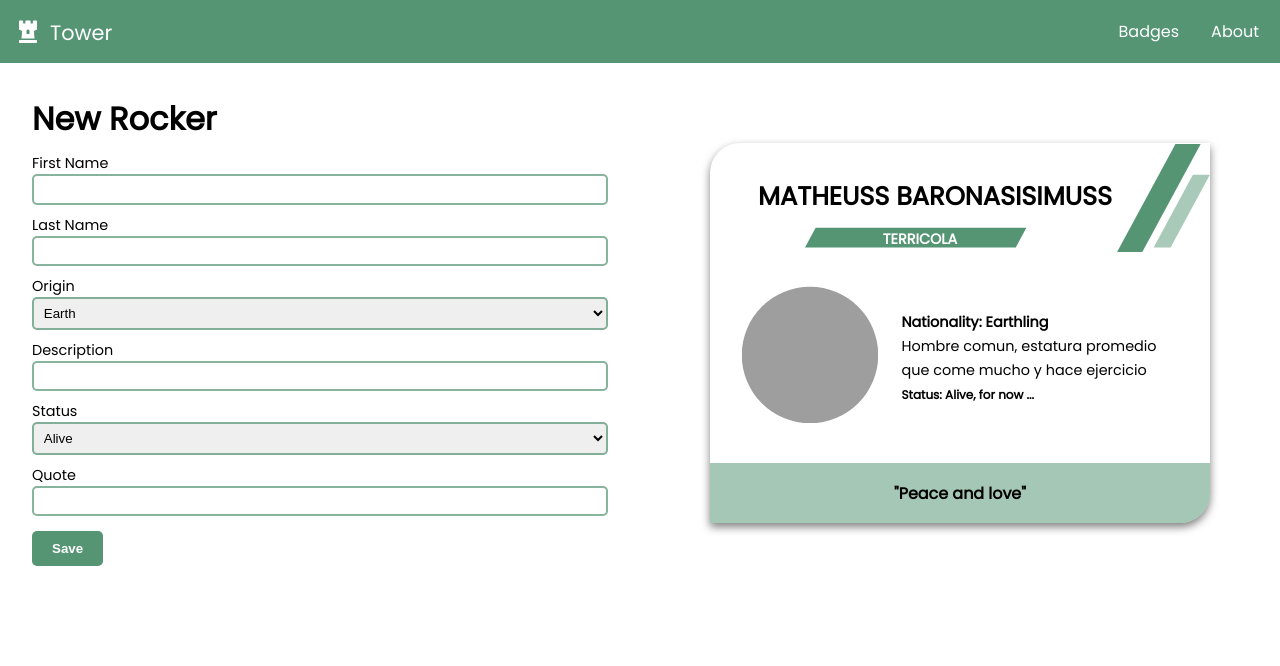
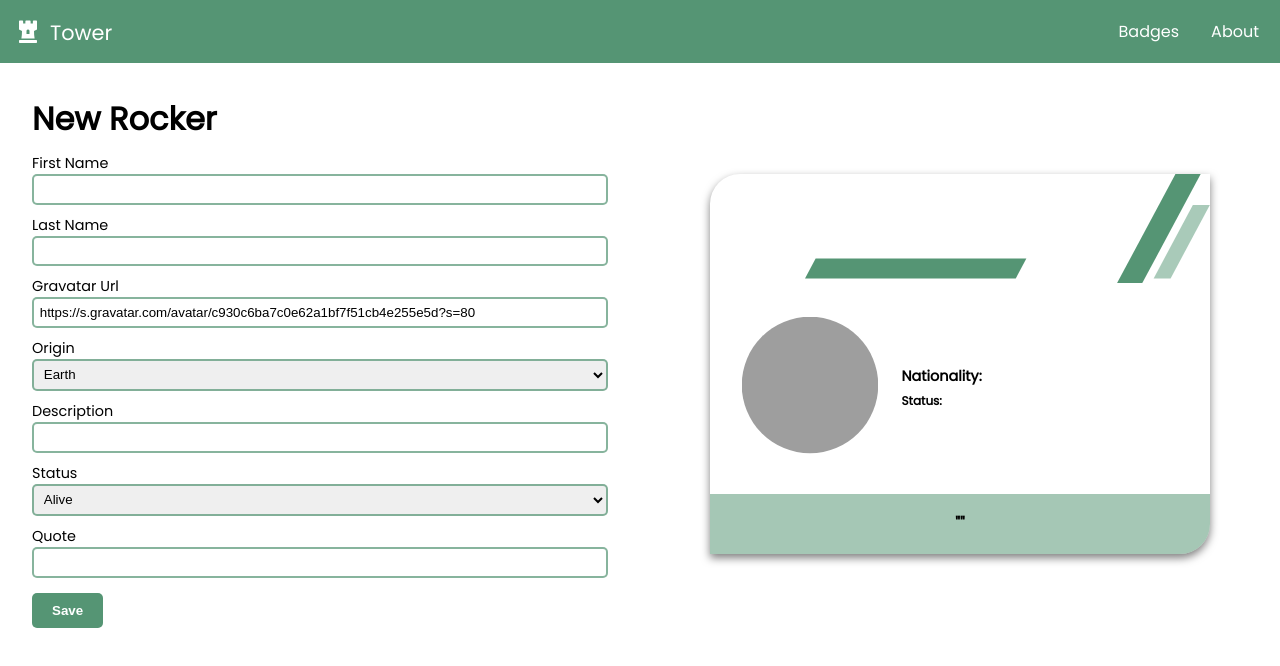
Before and after one commit to mateombar/Rockers, a React (Create React App) app: page / in a window 1280 px wide. Shown: the top 666 px of the page. Built offline with nearby package versions, Linux system fonts and the light colour scheme; grey boxes are pictures that could not be loaded.

Commit message:
Lifting State Up in BadgeNew

```diff
--- a/src/components/Badge.jsx
+++ b/src/components/Badge.jsx
@@ -28,7 +28,7 @@ class Badge extends React.Component {
             </div>
           </section>
           <footer>
-            <h5>"Peace and love"</h5>
+            <h5>"{data.quote}"</h5>
           </footer>
         </article>
       </div>
--- a/src/components/Badgeform.jsx
+++ b/src/components/Badgeform.jsx
@@ -1,19 +1,6 @@
 import React from "react";
 import "./styles/Badgeform.css";
 class Badgeform extends React.Component {
-  state = {
-    firstName: "",
-    lastName: "",
-    origin: "",
-    description: "",
-    status: "",
-    quote: "",
-  };
-  handleChange = (e) => {
-    this.setState({
-      [e.target.name]: e.target.value,
-    });
-  };
   handleClick = (e) => {
     console.log("clicked");
   };
@@ -29,29 +16,39 @@ class Badgeform extends React.Component {
             <label>First Name</label>
             <input
               className="form-group__input"
-              onChange={this.handleChange}
+              onChange={this.props.onChange}
               type="text"
               name="firstName"
-              value={this.state.firstName}
+              value={this.props.formValues.firstName}
             />
           </div>
           <div className="form-group">
             <label>Last Name</label>
             <input
               className="form-group__input"
-              onChange={this.handleChange}
+              onChange={this.props.onChange}
               type="text"
               name="lastName"
-              value={this.state.lastName}
+              value={this.props.formValues.lastName}
+            />
+          </div>
+          <div className="form-group">
+            <label>Gravatar Url</label>
+            <input
+              className="form-group__input"
+              onChange={this.props.onChange}
+              type="text"
+              name="avatarUrl"
+              value={this.props.formValues.avatarUrl}
             />
           </div>
           <div className="form-group">
             <label>Origin</label>
             <select
               className="form-group__input"
-              onChange={this.handleChange}
+              onChange={this.props.onChange}
               name="origin"
-              value={this.state.origin}
+              value={this.props.formValues.origin}
             >
               <option value="Earth">Earth</option>
               <option value="Mars">Mars</option>
@@ -63,19 +60,19 @@ class Badgeform extends React.Component {
             <label>Description</label>
             <input
               className="form-group__input"
-              onChange={this.handleChange}
+              onChange={this.props.onChange}
               type="text"
               name="description"
-              value={this.state.description}
+              value={this.props.formValues.description}
             />
           </div>
           <div className="form-group">
             <label>Status</label>
             <select
               className="form-group__input"
-              onChange={this.handleChange}
+              onChange={this.props.onChange}
               name="status"
-              value={this.state.status}
+              value={this.props.formValues.status}
             >
               <option value="Alive">Alive</option>
               <option value="Death">Death</option>
@@ -86,10 +83,10 @@ class Badgeform extends React.Component {
             <label>Quote</label>
             <input
               className="form-group__input"
-              onChange={this.handleChange}
+              onChange={this.props.onChange}
               type="text"
               name="quote"
-              value={this.state.quote}
+              value={this.props.formValues.quote}
             />
           </div>
           <button onClick={this.handleClick} className="form-button">
--- a/src/pages/BadgeNew.jsx
+++ b/src/pages/BadgeNew.jsx
@@ -4,6 +4,25 @@ import Badge from "../components/Badge";
 import Badgeform from "../components/Badgeform";
 import "./styles/BadgeNew.css";
 class BadgeNew extends React.Component {
+  state = {
+    form: {
+      firstName: "",
+      lastName: "",
+      avatarUrl: "https://s.gravatar.com/avatar/c930c6ba7c0e62a1bf7f51cb4e255e5d?s=80",
+      origin: "",
+      description: "",
+      status: "",
+      quote: "",
+    },
+  };
+  handleChange = (e) => {
+    this.setState({
+      form: {
+        ...this.state.form,
+        [e.target.name]: e.target.value,
+      },
+    });
+  };
   render() {
     const data = {
       firstName: "Matheuss",
@@ -19,8 +38,8 @@ class BadgeNew extends React.Component {
       <div className="badgenew">
         <Navbar />
         <article className="badgenew__article">
-          <Badgeform/>
-          <Badge data={data} />
+          <Badgeform onChange={this.handleChange} formValues={this.state.form}/>
+          <Badge data={this.state.form} />
         </article>
       </div>
     );
```
Also changed, not shown: 1 other file (tests, documents, lock files or other folders).
